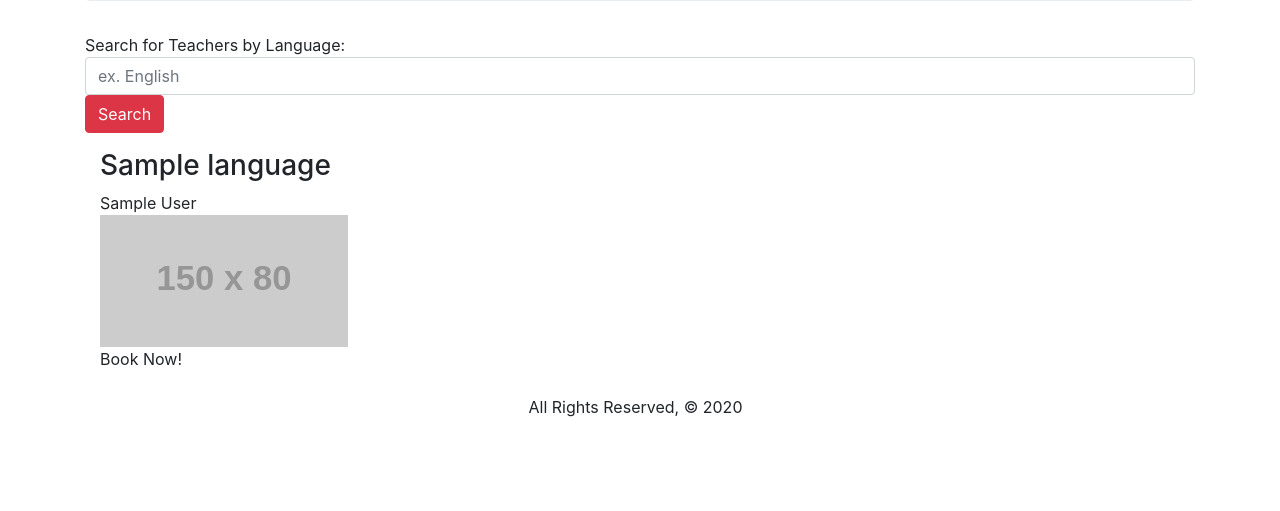
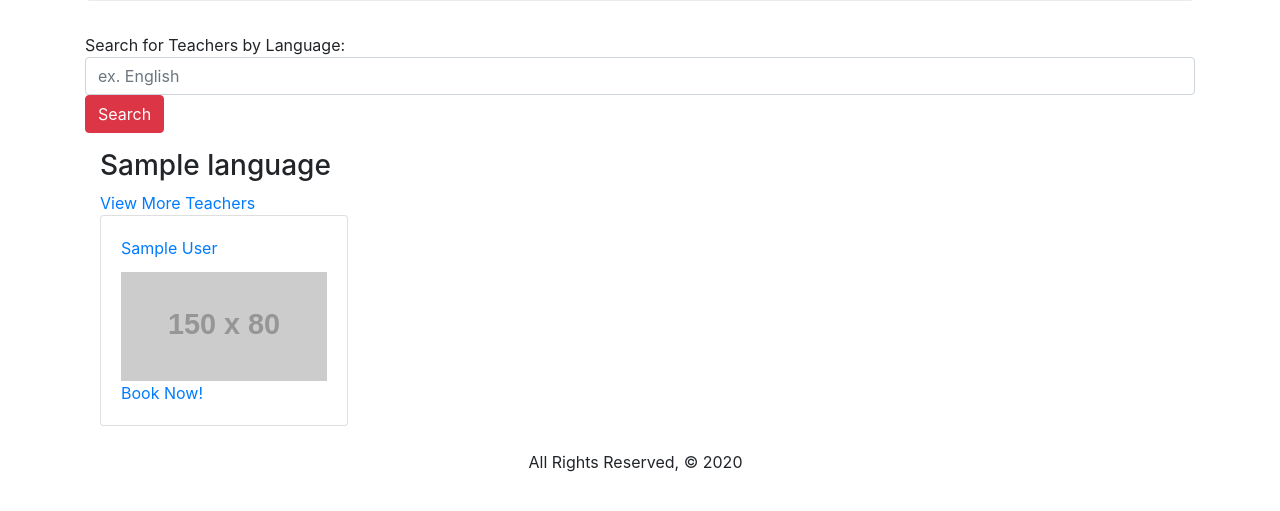
Before and after one commit to brhymer/Tutor-Marketplace, a Django app: page / in a window 1280 px wide. Shown: the part 255-766 px from the top of the page. Run offline with Django 3.2, Linux system fonts and the light colour scheme; tables that the repository leaves empty hold one stand-in row (values such as "Sample post"); grey boxes labelled with a size stand in for pictures from a placeholder-image service; some libraries are stand-ins or nearby versions.

Commit message:
made teacher cards on homepage link to teacher details

```diff
--- a/main_app/templates/home.html
+++ b/main_app/templates/home.html
@@ -17,16 +17,23 @@
 
   <div class="container">
     {% for language in languages %}
-    <h3>{{ language.name }}</h3>
+    <h3>{{ language.name }}</h3> <span><a href="{% url 'teachers_filtered' language.id %}">View More Teachers</a></span>
     <div class="row">
       <!--Display 4 newest teachers in this language-->
       {% for teacher in language.teacher_set.all|slice:":4" %}
         <div class="col-md-3">
-          <div class="panel panel-primary">
-            <div class="panel-heading">{{ teacher.full_name }}</div>
-            <div class="panel-body"><img src="https://placehold.it/150x80?text=IMAGE" class="img-responsive"
-                style="width:100%" alt="Image"></div>
-            <div class="panel-footer">Book Now!</div>
+          <div class="card">
+            <!--Make entire card a link-->
+            <a href="{% url 'teacher_details' teacher.id %}">
+            <div class="card-body">
+              <!--Teacher Name-->
+              <div class="card-title">{{ teacher.full_name }}</div>
+              <!--Teacher Image-->
+              <div class="panel-body"><img src="https://placehold.it/150x80?text=IMAGE" class="img-responsive" style="width:100%"
+                  alt="Image"></div>
+              <div class="panel-footer">Book Now!</div>
+            </div>
+            </a>
           </div>
         </div>
       {% endfor %}
```
